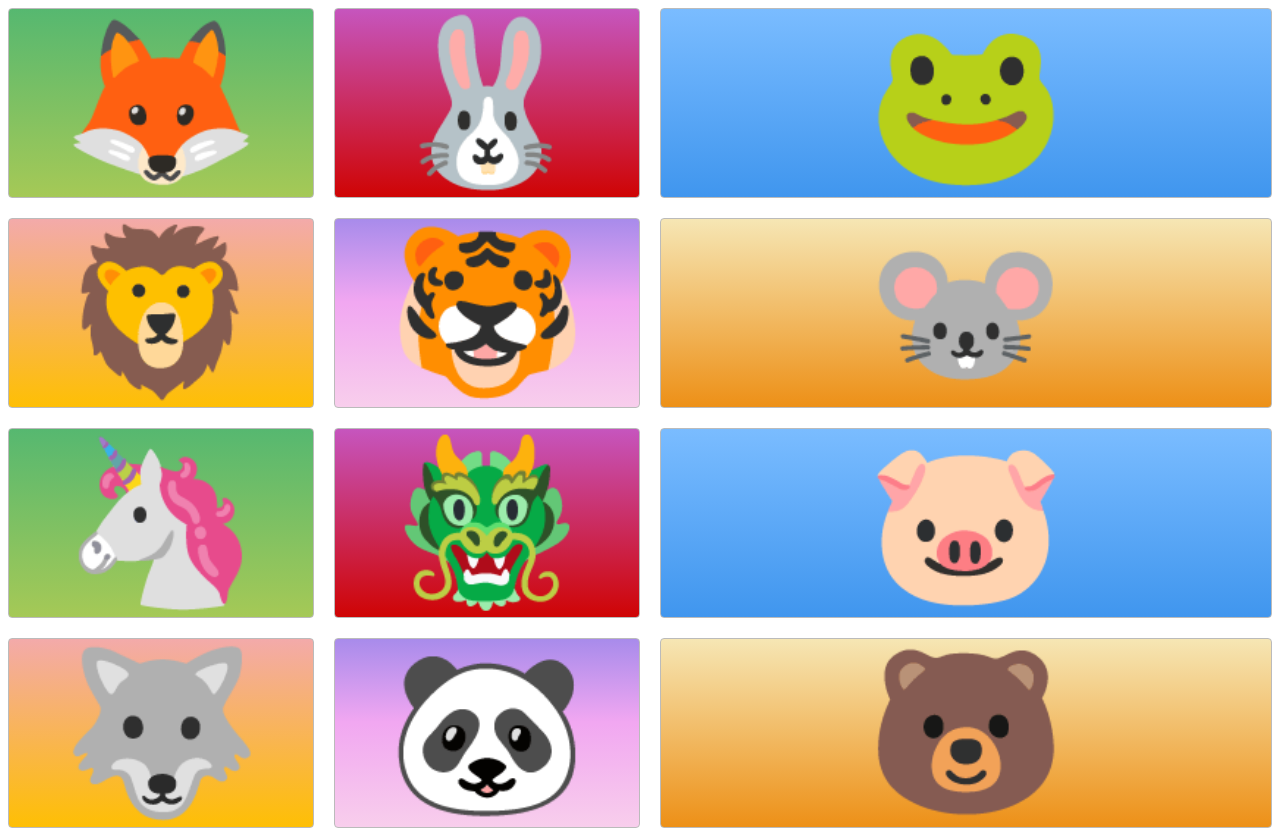
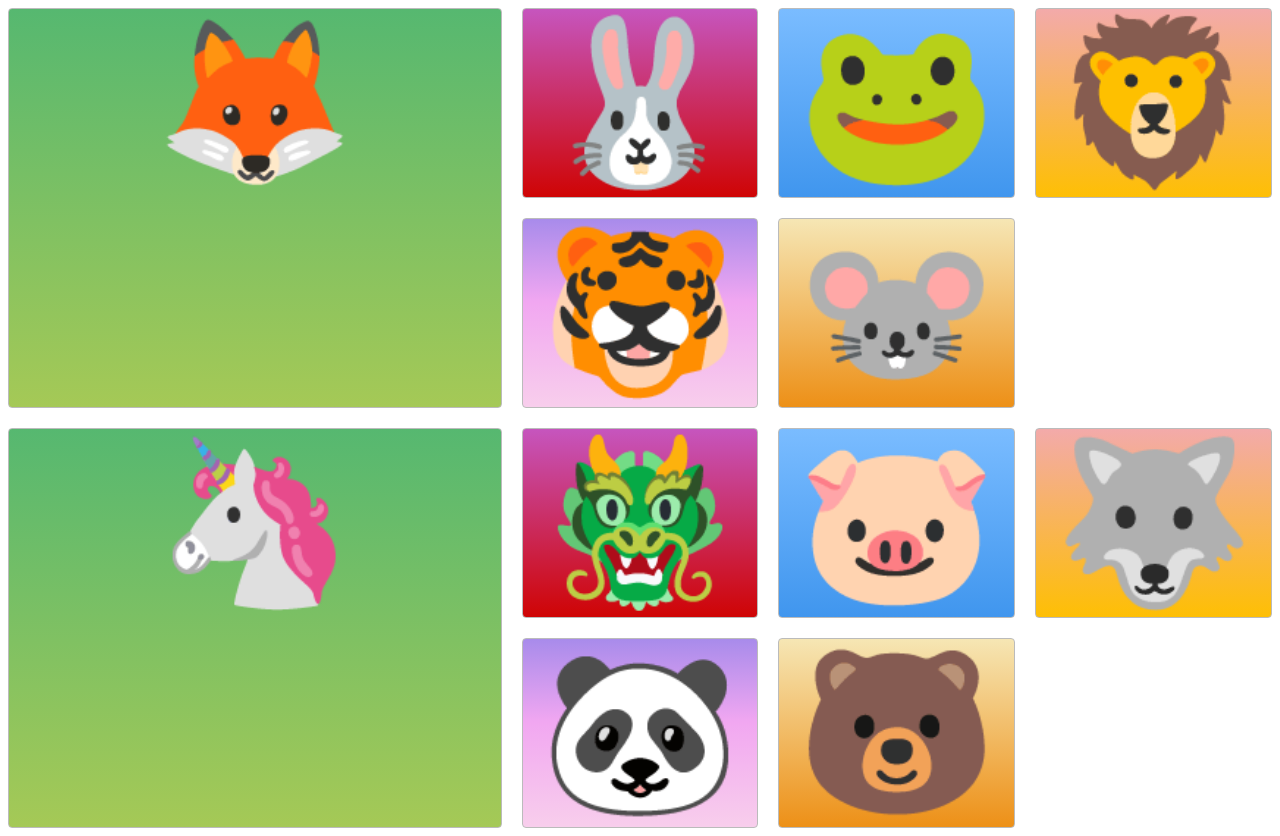
Before and after one commit to Callcl/ZTM, a plain HTML site: page CSS_Grid_Layout/index.html in a window 1280 px wide. Drawn offline with Linux system fonts and the light colour scheme.

Commit message:
Finished_CSS_grid_Layout

```diff
--- a/CSS_Grid_Layout/style.css
+++ b/CSS_Grid_Layout/style.css
@@ -1,7 +1,14 @@
 .container {
     display: grid;
     grid-gap: 20px;
-    grid-template-columns: 1fr 1fr 2fr;
+    grid-template-columns: repeat(auto-fill, minmax(200px, 1fr));
+    grid-template-rows: 1fr;
+}
+
+.green {
+    grid-column: span 2;
+    grid-row: span 2;
+    align-items: start;
 }
 
 .zone {
```
